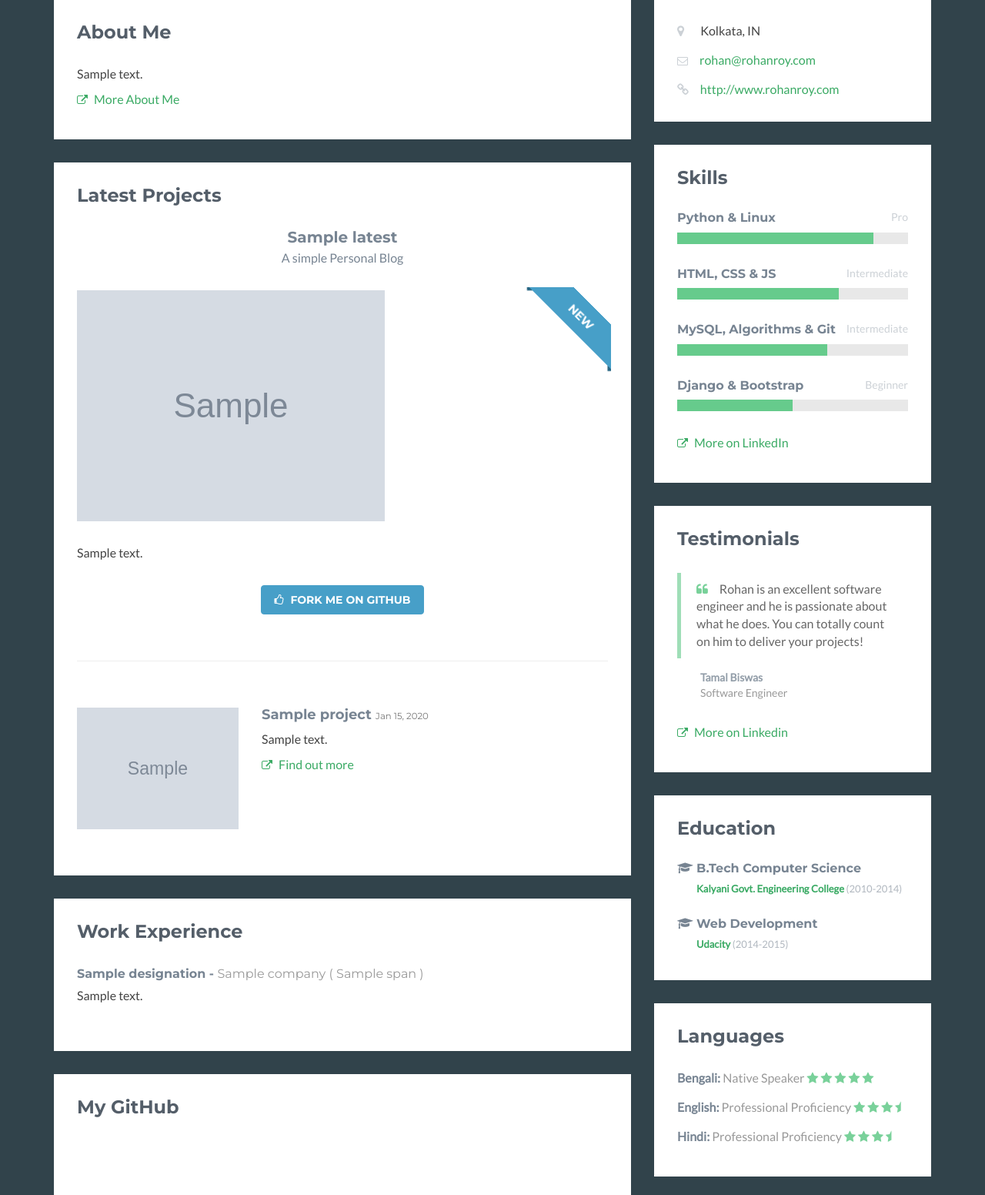
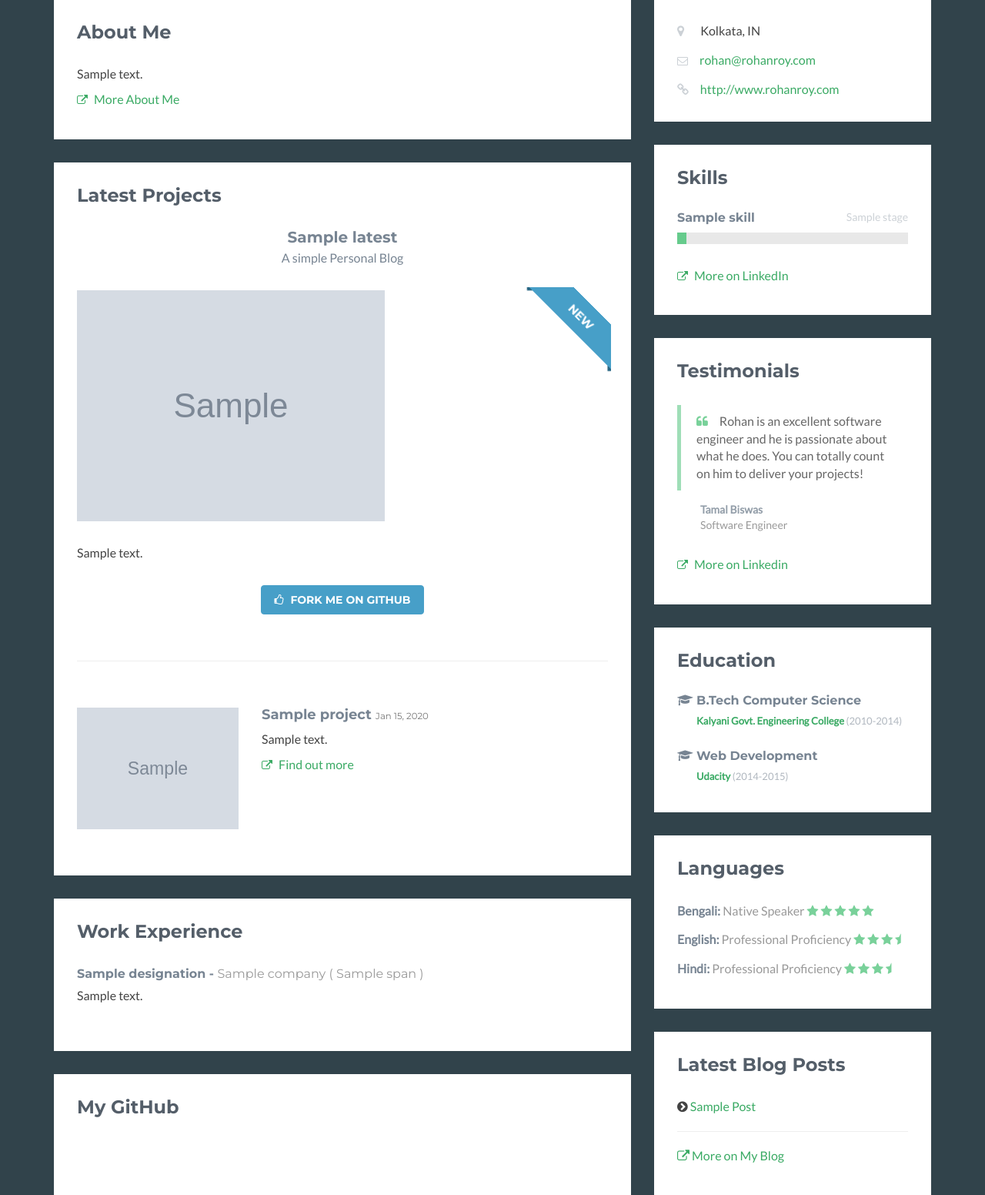
Before and after one commit to triump0870/miniblog, a Django app: template blog/templates/index.html in a window 1280 px wide. Shown: the part 311-1863 px from the top of the page at 77% size. Run offline with Django 3.2, Linux system fonts and the light colour scheme; the template is opened without the code that fills it: most values are stand-ins (such as "Sample title", 1, 10 or a date in 2020); grey boxes marked "Sample" are stand-in pictures; some libraries are stand-ins or nearby versions.

Commit message:
Skill feature added

```diff
--- a/blog/admin.py
+++ b/blog/admin.py
@@ -1,5 +1,5 @@
 from django.contrib import admin
-from .models import Post, Vote, Tag, Project, Work, About
+from .models import Post, Vote, Tag, Project, Work, About,Skill
 from django_markdown.admin import MarkdownModelAdmin
 # Register your models here.
 class PostAdmin(MarkdownModelAdmin):
@@ -16,6 +16,7 @@ class PostAdmin(MarkdownModelAdmin):
 admin.site.register(Post, PostAdmin)
 admin.site.register(Tag)
 admin.site.register(About)
+admin.site.register(Skill)
 class VoteAdmin(admin.ModelAdmin):
 	pass
 
--- a/blog/templates/index.html
+++ b/blog/templates/index.html
@@ -79,7 +79,7 @@
                                 <a class="btn btn-cta-secondary" href="{{latest.github}}" target="_blank"><i class="fa fa-thumbs-o-up"></i> Fork me on Github</a>
                             </div><!--//item-->
                             <hr class="divider" />
-                            {% for project in project_list|slice:':4'%}
+                            {% for project in project_list %}
                             <div class="item row">
                                 <a class="col-md-4 col-sm-4 col-xs-12" href="{{project.github}}" target="_blank">
                                 <img class="img-responsive project-image" src="{{MEDIA_URL}}{{project.image}}" alt="Weather- Designed for Android" />
@@ -143,40 +143,16 @@
                         <div class="content">
 
                             <div class="skillset">
-
+                                {% for skill in skill_list %}
                                 <div class="item">
-                                    <h3 class="level-title">Python &amp; Linux<span class="level-label" data-toggle="tooltip" data-placement="left" data-animation="true" title="You can use the tooltip to add more info...">Pro</span></h3>
+                                    <h3 class="level-title">{{skill.name}}<span class="level-label" data-toggle="tooltip" data-placement="left" data-animation="true" title="You can use the tooltip to add more info...">{{skill.stage}}</span></h3>
                                     <div class="level-bar">
-                                        <div class="level-bar-inner" data-level="85%">
+                                        <div class="level-bar-inner" data-level="{{skill.rating}}%">
                                         </div>
                                     </div><!--//level-bar-->
                                 </div><!--//item-->
 
-                                <div class="item">
-                                    <h3 class="level-title">HTML, CSS &amp; JS<span class="level-label">Intermediate</span></h3>
-                                    <div class="level-bar">
-                                        <div class="level-bar-inner" data-level="70%">
-                                        </div>
-                                    </div><!--//level-bar-->
-                                </div><!--//item-->
-
-                                <div class="item">
-                                    <h3 class="level-title">MySQL, Algorithms &amp; Git<span class="level-label">Intermediate</span></h3>
-                                    <div class="level-bar">
-                                        <div class="level-bar-inner" data-level="65%">
-                                        </div>
-                                    </div><!--//level-bar-->
-                                </div><!--//item-->
-
-
-
-                                <div class="item">
-                                    <h3 class="level-title">Django &amp; Bootstrap<span class="level-label">Beginner</span></h3>
-                                    <div class="level-bar">
-                                        <div class="level-bar-inner" data-level="50%">
-                                        </div>
-                                    </div><!--//level-bar-->
-                                </div><!--//item-->
+                                {% endfor %}
 
                                 <p><a class="more-link" href="https://www.linkedin.com/in/triump0870"><i class="fa fa-external-link"></i> More on LinkedIn</a></p>
                             </div>
--- a/blog/views.py
+++ b/blog/views.py
@@ -1,5 +1,5 @@
 #All the imports
-from .models import Post,  Vote, Project, Work, Tag, About
+from .models import Post,  Vote, Project, Work, Tag, About, Skill
 from django.views.generic import ListView, DetailView, TemplateView
 from django.template import RequestContext
 from django.shortcuts import redirect, render_to_response, get_object_or_404
@@ -25,6 +25,7 @@ class PostListView(PublishedPostMixin,ListView):
 		context['work_list'] = Work.objects.all()
 		context['latest'] = Project.objects.all()[last-1]
 		context['about_list'] = About.objects.all()[:3]
+		context['skill_list'] = Skill.objects.all()
 		return context
 
 class BlogListView(ListView):
```
Also changed, not shown: blog/models.py (+8 -0 lines).
